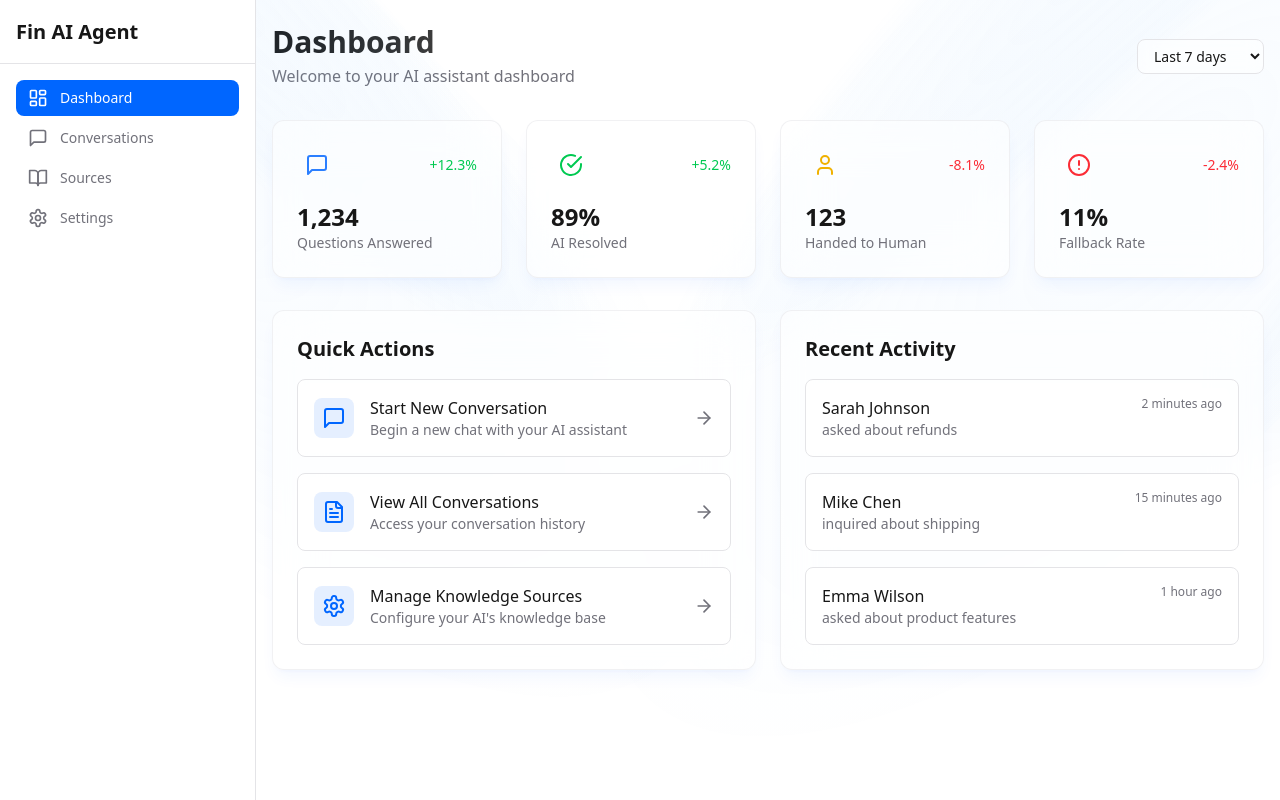
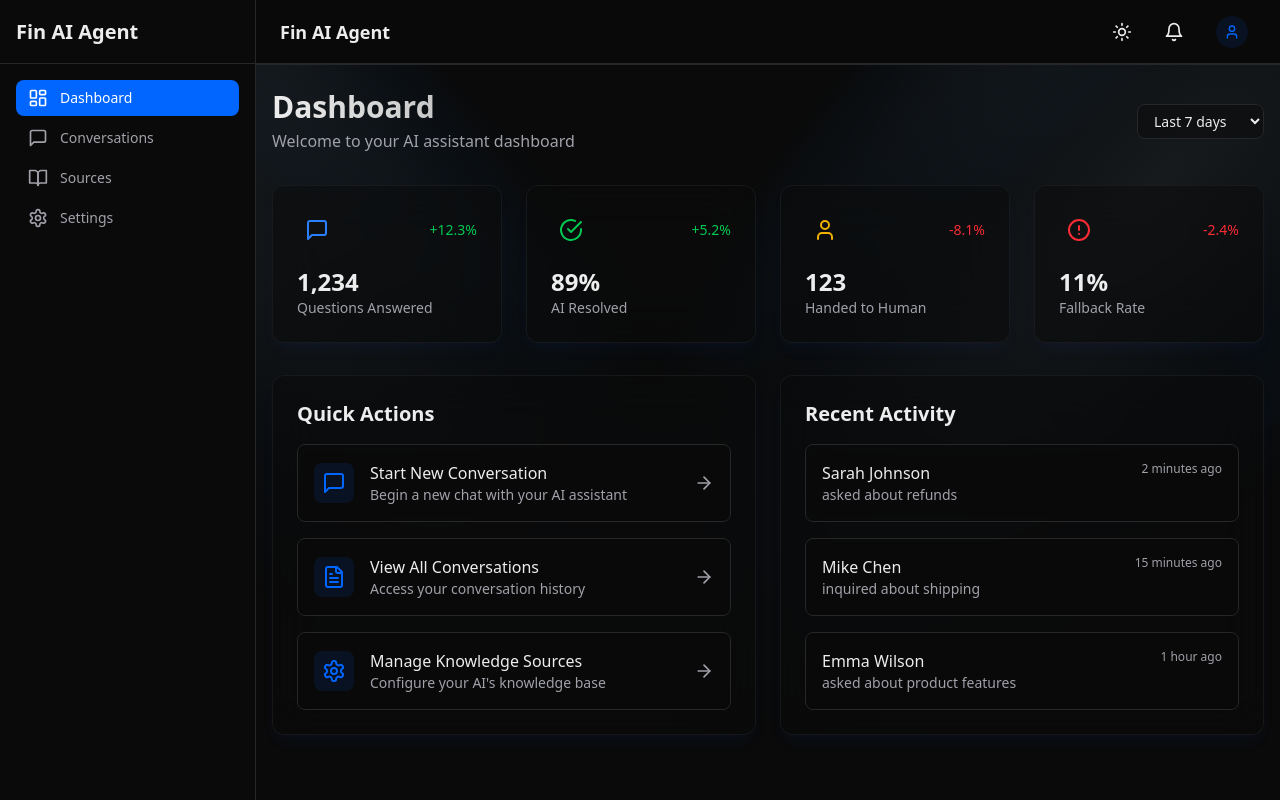
Before and after one commit to Arjunhg/echo, a Next.js app: page /dashboard in a window 1280 px wide. Built offline with nearby package versions, Linux system fonts and the light colour scheme.

Commit message:
(fix): Theme enabled using next-themes

```diff
--- a/src/app/globals.css
+++ b/src/app/globals.css
@@ -2,8 +2,8 @@
 
 :root {
   /* Light theme */
-  --background: #ffffff;
-  --foreground: #171717;
+  --background: #fafafa;
+  --foreground: #1a1a1a;
   --primary: #0066FF;
   --primary-foreground: #ffffff;
   --secondary: #f4f4f5;
@@ -18,6 +18,24 @@
   --input: #e4e4e7;
   --ring: #0066FF;
   --radius: 0.5rem;
+}
+
+.dark {
+  --background: #0a0a0a;
+  --foreground: #ededed;
+  --primary: #0066FF;
+  --primary-foreground: #ffffff;
+  --secondary: #27272a;
+  --secondary-foreground: #fafafa;
+  --muted: #27272a;
+  --muted-foreground: #a1a1aa;
+  --accent: #27272a;
+  --accent-foreground: #fafafa;
+  --destructive: #ef4444;
+  --destructive-foreground: #fafafa;
+  --border: #27272a;
+  --input: #27272a;
+  --ring: #0066FF;
 }
 
 @theme inline {
@@ -39,26 +57,6 @@
   --radius: var(--radius);
   --font-sans: var(--font-geist-sans);
   --font-mono: var(--font-geist-mono);
-}
-
-@media (prefers-color-scheme: dark) {
-  :root {
-    --background: #0a0a0a;
-    --foreground: #ededed;
-    --primary: #0066FF;
-    --primary-foreground: #ffffff;
-    --secondary: #27272a;
-    --secondary-foreground: #fafafa;
-    --muted: #27272a;
-    --muted-foreground: #a1a1aa;
-    --accent: #27272a;
-    --accent-foreground: #fafafa;
-    --destructive: #ef4444;
-    --destructive-foreground: #fafafa;
-    --border: #27272a;
-    --input: #27272a;
-    --ring: #0066FF;
-  }
 }
 
 @layer base {
--- a/src/app/layout.jsx
+++ b/src/app/layout.jsx
@@ -3,6 +3,8 @@ import "./globals.css";
 import Sidebar from "@/components/Layout/Sidebar";
 import { Toaster } from 'react-hot-toast';
 import Spotlight from '@/components/ui/Spotlight';
+import Header from "@/components/Layout/Header";
+import { ThemeProvider } from 'next-themes';
 
 const inter = Inter({
   subsets: ["latin"],
@@ -16,16 +18,24 @@ export const metadata = {
 
 export default function RootLayout({ children }) {
   return (
-    <html lang="en" className="dark">
+    <html lang="en" suppressHydrationWarning>
       <body className={`${inter.variable} font-sans antialiased`}>
+        <ThemeProvider attribute="class" defaultTheme="dark" enableSystem>
           <Spotlight />
-        <div className="flex h-screen">
+          <div className="fixed inset-0 flex">
             <Sidebar />
-          <main className="flex-1 overflow-y-auto">
+            <div className="flex-1 flex flex-col">
+              <div className="flex-none bg-background/80 backdrop-blur-xl border-b border-border z-50">
+                <Header />
+              </div>
+              <main className="flex-1 relative">
+                <div className="absolute inset-0 overflow-y-auto">
                   <div className="container mx-auto px-4 py-6">
                     {children}
                   </div>
+                </div>
               </main>
+            </div>
           </div>
           <Toaster
             position="bottom-right"
@@ -34,6 +44,7 @@ export default function RootLayout({ children }) {
               duration: 3000,
             }}
           />
+        </ThemeProvider>
       </body>
     </html>
   );
--- a/src/components/Layout/Header.jsx
+++ b/src/components/Layout/Header.jsx
@@ -9,7 +9,7 @@ export default function Header() {
   const { theme, setTheme } = useTheme();
 
   return (
-    <header className="sticky top-0 z-30 flex h-16 items-center justify-between border-b border-border bg-background px-4 md:px-6">
+    <header className="sticky top-0 z-30 flex h-16 items-center justify-between border-b border-border bg-background/80 backdrop-blur-xl px-4 md:px-6">
       <div className="flex items-center gap-4">
         <h1 className="text-lg font-semibold">Fin AI Agent</h1>
       </div>
@@ -18,7 +18,8 @@ export default function Header() {
         {/* Theme Toggle */}
         <button
           onClick={() => setTheme(theme === 'dark' ? 'light' : 'dark')}
-          className="rounded-lg p-2 hover:bg-accent"
+          className="rounded-lg p-2 hover:bg-accent transition-colors"
+          aria-label="Toggle theme"
         >
           {theme === 'dark' ? (
             <Sun className="h-5 w-5" />
@@ -28,7 +29,7 @@ export default function Header() {
         </button>
 
         {/* Notifications */}
-        <button className="rounded-lg p-2 hover:bg-accent">
+        <button className="rounded-lg p-2 hover:bg-accent transition-colors">
           <Bell className="h-5 w-5" />
         </button>
 
@@ -36,7 +37,7 @@ export default function Header() {
         <div className="relative">
           <button
             onClick={() => setIsProfileOpen(!isProfileOpen)}
-            className="flex items-center gap-2 rounded-lg p-2 hover:bg-accent"
+            className="flex items-center gap-2 rounded-lg p-2 hover:bg-accent transition-colors"
           >
             <div className="h-8 w-8 rounded-full bg-primary/10 flex items-center justify-center">
               <User className="h-4 w-4 text-primary" />
@@ -50,10 +51,10 @@ export default function Header() {
                 <p className="text-xs text-muted-foreground">john@example.com</p>
               </div>
               <div className="h-px bg-border my-2" />
-              <button className="w-full rounded-lg px-2 py-1.5 text-left text-sm hover:bg-accent">
+              <button className="w-full rounded-lg px-2 py-1.5 text-left text-sm hover:bg-accent transition-colors">
                 Profile Settings
               </button>
-              <button className="w-full rounded-lg px-2 py-1.5 text-left text-sm hover:bg-accent">
+              <button className="w-full rounded-lg px-2 py-1.5 text-left text-sm hover:bg-accent transition-colors">
                 Sign Out
               </button>
             </div>
```
Lines whose indentation alone changed are shown as unchanged.
